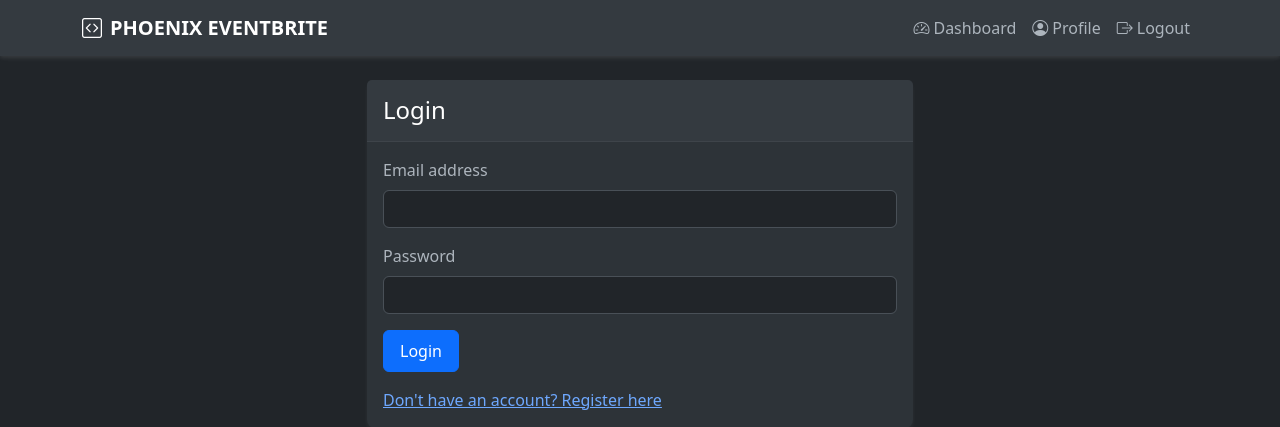
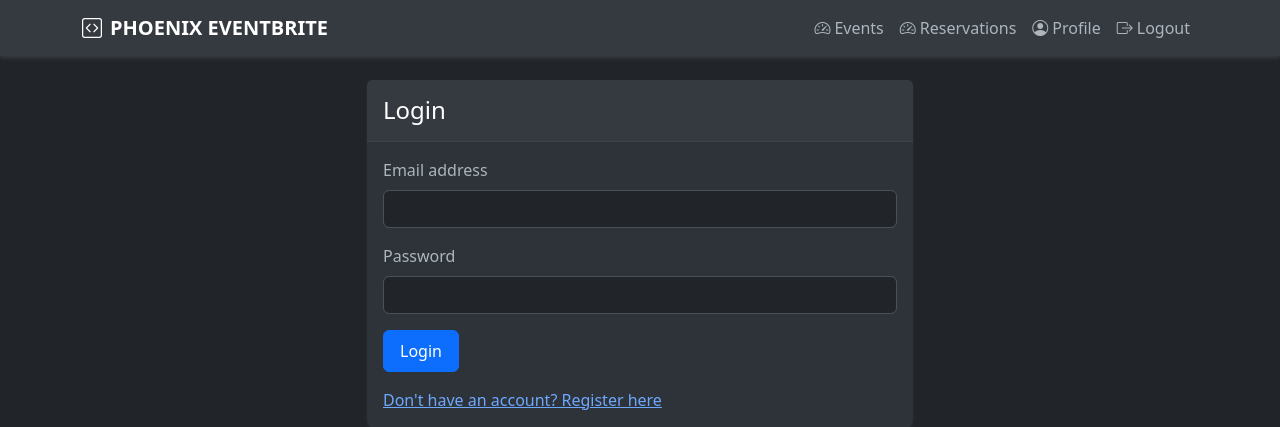
Before and after one commit to Youcode-Classe-E-2024-2025/PHOENIX_Eventbrite, a PHP site: page / in a window 1280 px wide. Shown: the top 427 px of the page. Run offline with PHP 8.4, Linux system fonts and the light colour scheme; the visitor is signed in with stand-in values (Sample User, id 1).

Commit message:
edit the navbar to be compatible with each role type of users

```diff
--- a/app/views/Auth/login.twig
+++ b/app/views/Auth/login.twig
@@ -1,4 +1,4 @@
-{% extends "layouts/base.twig" %}
+{% extends "Layouts/base.twig" %}
 
 {% block title %}Login - PHOENIX EVENTBRITE{% endblock %}
 
--- a/app/views/Auth/register.twig
+++ b/app/views/Auth/register.twig
@@ -1,4 +1,4 @@
-{% extends "layouts/base.twig" %}
+{% extends "Layouts/base.twig" %}
 
 {% block title %}Register - PHOENIX EVENTBRITE{% endblock %}
 
--- a/app/views/layouts/base.twig
+++ b/app/views/Layouts/base.twig
@@ -88,8 +88,13 @@
                 <ul class="navbar-nav ms-auto">
                     {% if is_authenticated %}
                         <li class="nav-item">
-                            <a class="nav-link" href="/dashboard">
-                                <i class="bi bi-speedometer2 me-1"></i>Dashboard
+                            <a class="nav-link" href="/events">
+                                <i class="bi bi-speedometer2 me-1"></i>Events
+                            </a>
+                        </li>
+                        <li class="nav-item">
+                            <a class="nav-link" href="/reservations">
+                                <i class="bi bi-speedometer2 me-1"></i>Reservations
                             </a>
                         </li>
                         <li class="nav-item">
```
Also changed, not shown: app/views/Particpants/index.twig (added), app/views/Particpants/profile.twig (added).
